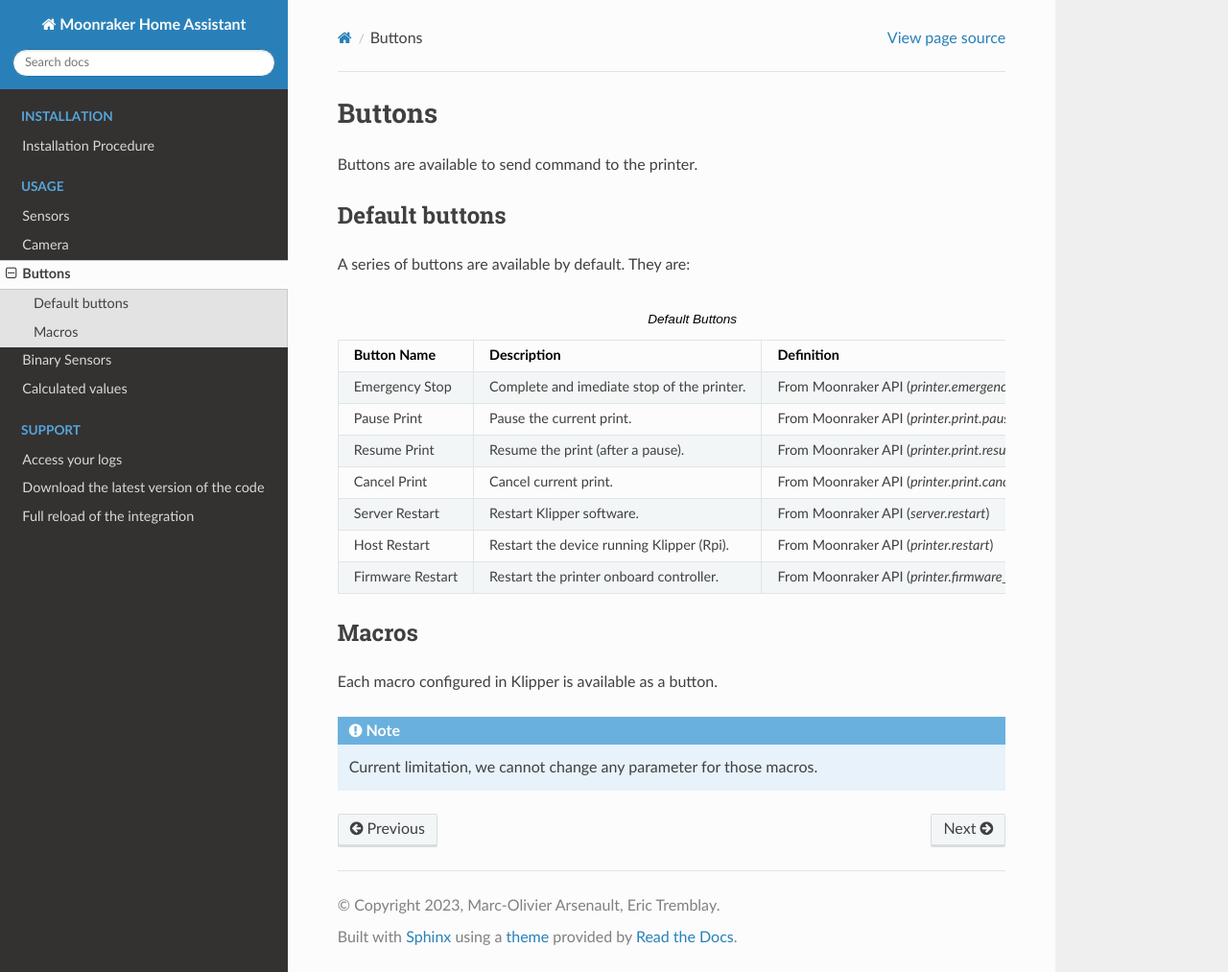
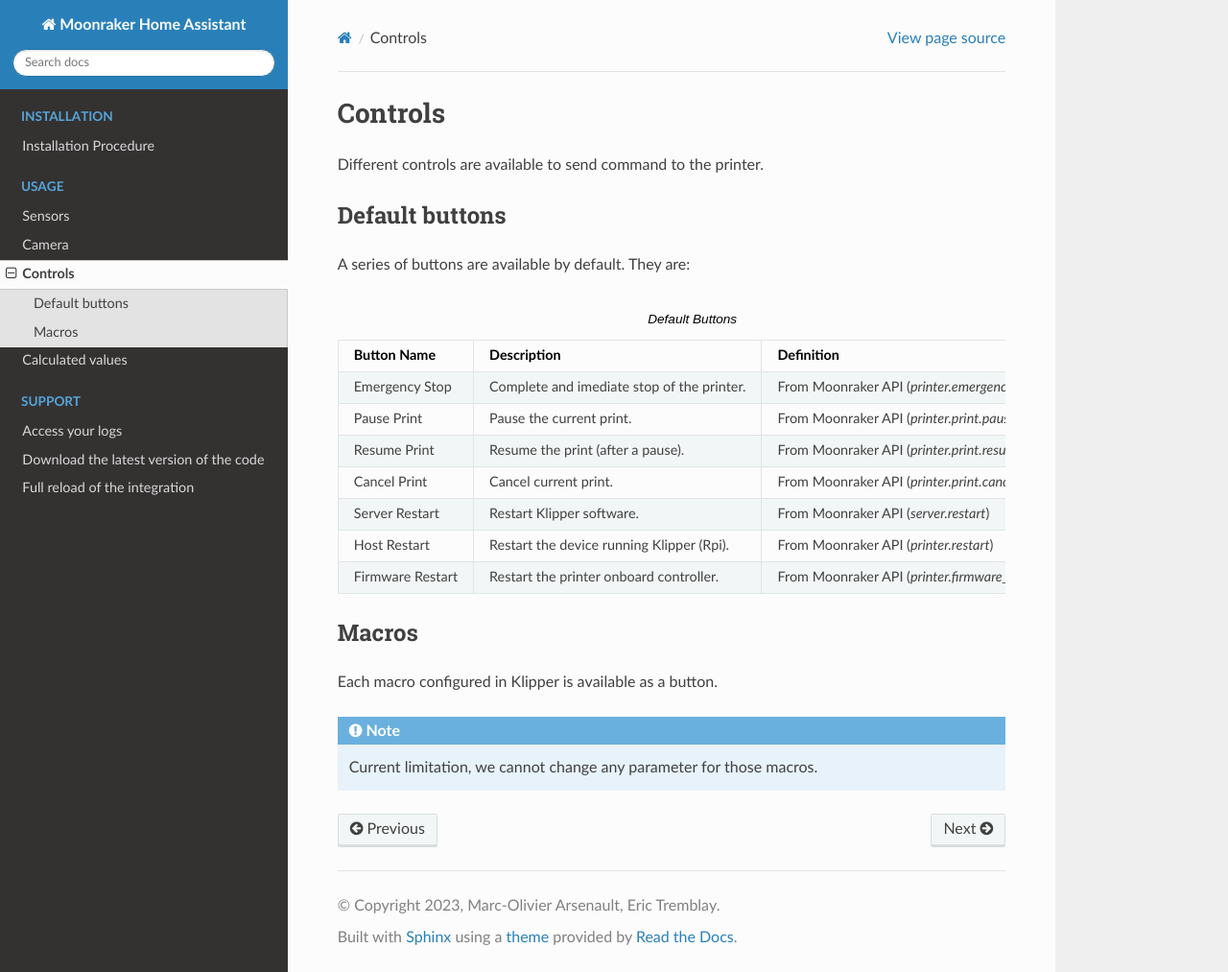
Before and after one commit to marcolivierarsenault/moonraker-home-assistant, a Sphinx documentation site: the page built from docs/entities/controls.rst, in a window 1280 px wide and 1013 px high. Shown: the whole window at 96% size. Built offline with Sphinx 7.4.7 and the Read the Docs theme 2.0.0, drawn with Linux system fonts in a browser that asks for light colours.

Commit message:
centralize all around sensors

```diff
--- a/docs/entities/button.rst
+++ b/docs/entities/controls.rst
@@ -1,7 +1,7 @@
-Buttons
+Controls
 =================================
 
-Buttons are available to send command to the printer.
+Different controls are available to send command to the printer.
 
 Default buttons
 ---------------------------------
--- a/docs/index.rst
+++ b/docs/index.rst
@@ -33,8 +33,7 @@
 
    entities/sensors
    entities/camera
-   entities/button
-   entities/binary_sensors
+   entities/controls
    entities/calculated_pct
 
 .. toctree::
```
Also changed, not shown: docs/entities/binary_sensors.rst (deleted, +0 -14 lines), docs/entities/sensors.rst (+16 -0 lines).
